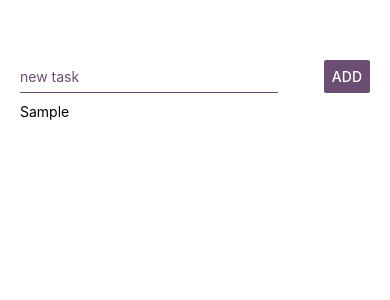
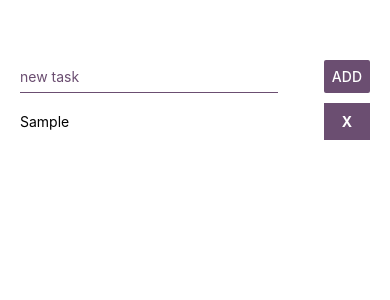
Before and after one commit to sotopro/clase01coderhouse01, a React Native app: screen / in a window 390 px wide. Both pictures are taken after typing "Sample" into the empty fields and a click on the button "ADD". Shown: the top 300 px of the page. Built offline with nearby package versions, Linux system fonts and the light colour scheme.

Commit message:
[feature] - add modal & functions to open modal & delete

```diff
--- a/App.js
+++ b/App.js
@@ -1,10 +1,20 @@
 import React, { useState } from "react";
-import { View, TextInput, Button, Text } from "react-native";
+import {
+  View,
+  TextInput,
+  Button,
+  Text,
+  FlatList,
+  Modal,
+  TouchableOpacity,
+} from "react-native";
 import { styles } from "./styles";
 
 export default function App() {
   const [text, setText] = useState("");
   const [list, setList] = useState([]);
+  const [itemSelected, setItemSelected] = useState({});
+  const [modalVisible, setModalVisible] = useState(false);
 
   const handleOnChangeText = (text) => {
     setText(text);
@@ -20,6 +30,31 @@ export default function App() {
     }
   };
 
+  const onHandlerDelete = (id) => {
+    setList((currentList) => currentList.filter((item) => item.id !== id));
+    setItemSelected({});
+    setModalVisible(!modalVisible);
+  };
+
+  const onHandlerModal = (id) => {
+    setItemSelected(list.filter((item) => item.id === id)[0]);
+    setModalVisible(!modalVisible);
+  };
+
+  const renderItem = ({ item }) => (
+    <View style={styles.containerItemList}>
+      <Text style={styles.itemList}>{item.value}</Text>
+      <TouchableOpacity
+        onPress={() => onHandlerModal(item.id)}
+        style={styles.deleteButton}
+      >
+        <Text style={styles.deleteButtonText}>X</Text>
+      </TouchableOpacity>
+    </View>
+  );
+
+  const keyExtractor = (item) => item.id.toString();
+
   return (
     <View style={styles.container}>
       <View style={styles.content}>
@@ -32,11 +67,33 @@ export default function App() {
         />
         <Button title="ADD" onPress={() => addItem()} color="#6B4E71" />
       </View>
-      {list.map((item) => (
-        <View key={item.id}>
-          <Text style={styles.itemList}>{item.value}</Text>
-        </View>
-      ))}
+      <FlatList
+        data={list}
+        renderItem={renderItem}
+        keyExtractor={keyExtractor}
+        style={styles.containerList}
+      />
+      <Modal
+        animationType="slide"
+        visible={modalVisible}
+        onRequestClose={() => null}
+      >
+        <TouchableOpacity
+          style={styles.modalContent}
+          onPress={() => setModalVisible(!modalVisible)}
+        >
+          <View style={styles.modalTitleContainer}>
+            <Text style={styles.modalTitle}>Delete Item</Text>
+          </View>
+          <Text style={styles.modalText}>Are you sure?</Text>
+          <Text style={styles.modalMessage}>{itemSelected.value}</Text>
+          <Button
+            title="Okay"
+            onPress={() => onHandlerDelete(itemSelected.id)}
+            color="#6B4E71"
+          />
+        </TouchableOpacity>
+      </Modal>
     </View>
   );
 }
--- a/styles.js
+++ b/styles.js
@@ -16,8 +16,51 @@ export const styles = StyleSheet.create({
     borderBottomColor: "#6B4E71",
     flex: 0.85,
   },
-  itemList: {
-    marginVertical: 10,
+  containerList: {
     marginHorizontal: 20,
   },
+  containerItemList: {
+    flexDirection: "row",
+    justifyContent: "space-between",
+    alignItems: "center",
+    marginVertical: 10,
+  },
+  itemList: {
+    fontSize: 14,
+  },
+  deleteButton: {
+    backgroundColor: "#6B4E71",
+    paddingVertical: 10,
+    paddingHorizontal: 18,
+  },
+  deleteButtonText: {
+    color: "#fff",
+    fontSize: 14,
+    fontWeight: "bold",
+  },
+  modalContent: {
+    flex: 1,
+    backgroundColor: "#ffffff",
+    alignItems: "center",
+  },
+  modalTitleContainer: {
+    flexDirection: "row",
+    justifyContent: "space-evenly",
+    alignItems: "center",
+  },
+  modalTitle: {
+    fontSize: 18,
+    marginVertical: 20,
+    marginHorizontal: 20,
+  },
+  modalText: {
+    fontSize: 18,
+    marginHorizontal: 20,
+  },
+  modalMessage: {
+    fontSize: 18,
+    marginHorizontal: 20,
+    marginVertical: 20,
+    fontWeight: "bold",
+  },
 });
```
